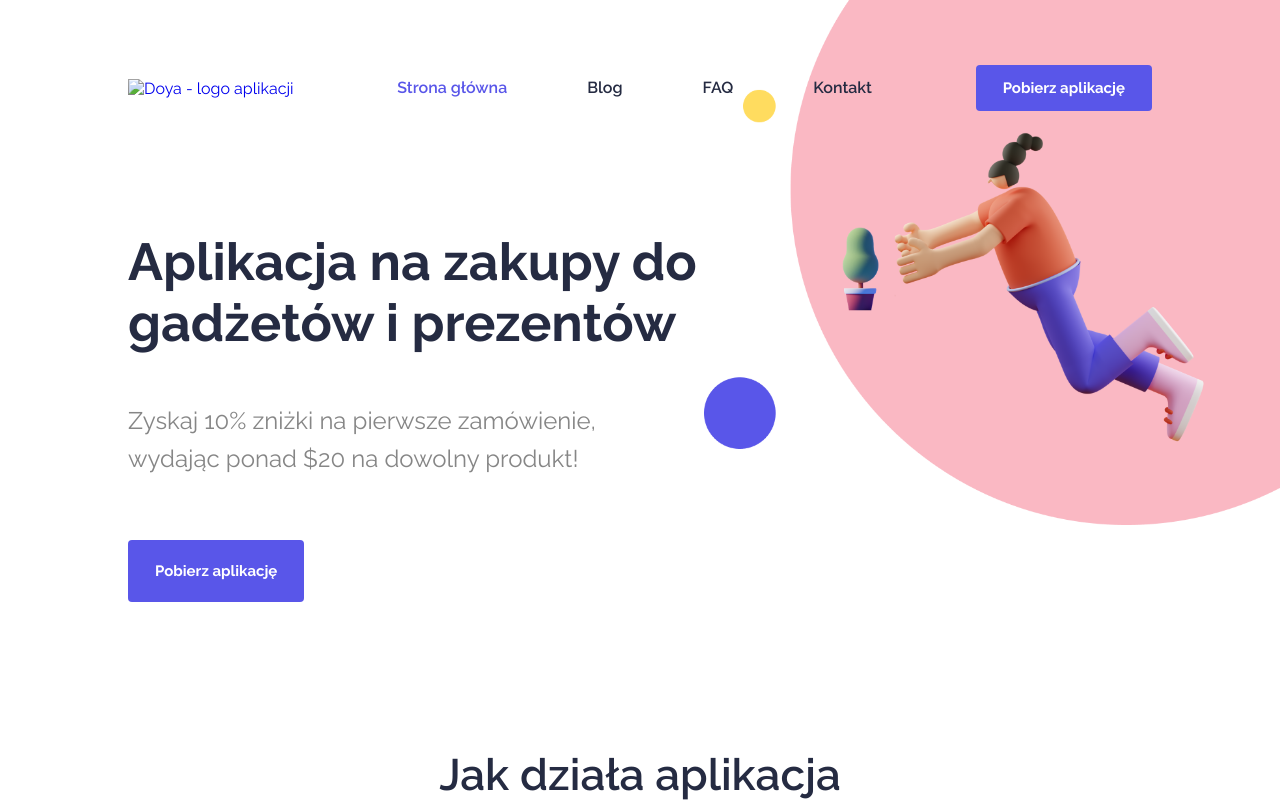
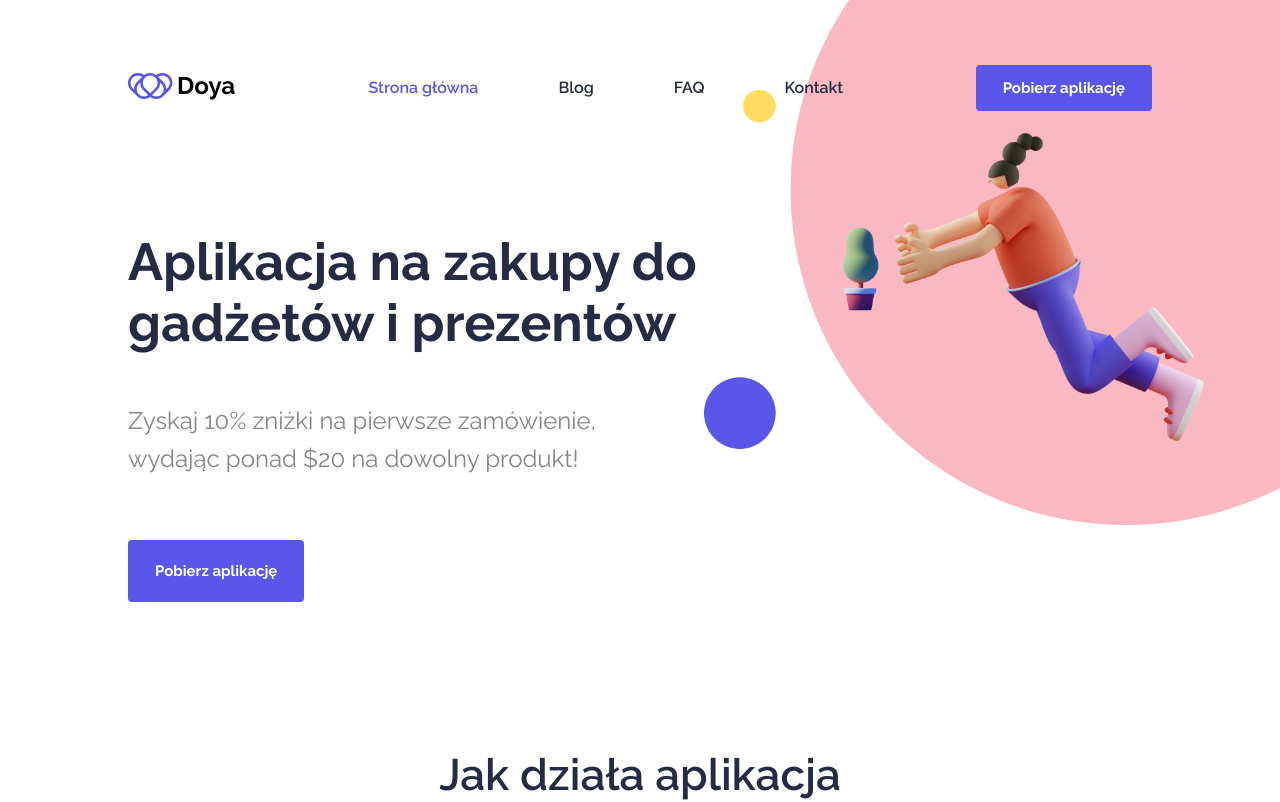
Before and after one commit to Uliana2022ua/Doya_apka, a website: page index.html in a window 1280 px wide. Shown: the top 802 px of the page. Drawn offline with nearby package versions, Linux system fonts and the light colour scheme; files that its build step writes are made by us from their sources; the site is published under a folder, as on GitHub Pages, so addresses that start at the root find nothing.

Commit message:
updated path to logo img in header

```diff
--- a/index.html
+++ b/index.html
@@ -18,7 +18,7 @@
     <header class="header">
         <div class="container flex">
             <a href="#" class="logo__wrapper">
-                <img src="/img/doya-logo.png" alt="Doya - logo aplikacji" class="logo">
+                <img src="img/doya-logo.png" alt="Doya - logo aplikacji" class="logo">
             </a>
 
             <nav class="navigation--desktop">
```
Also changed, not shown: dist/index.html.
